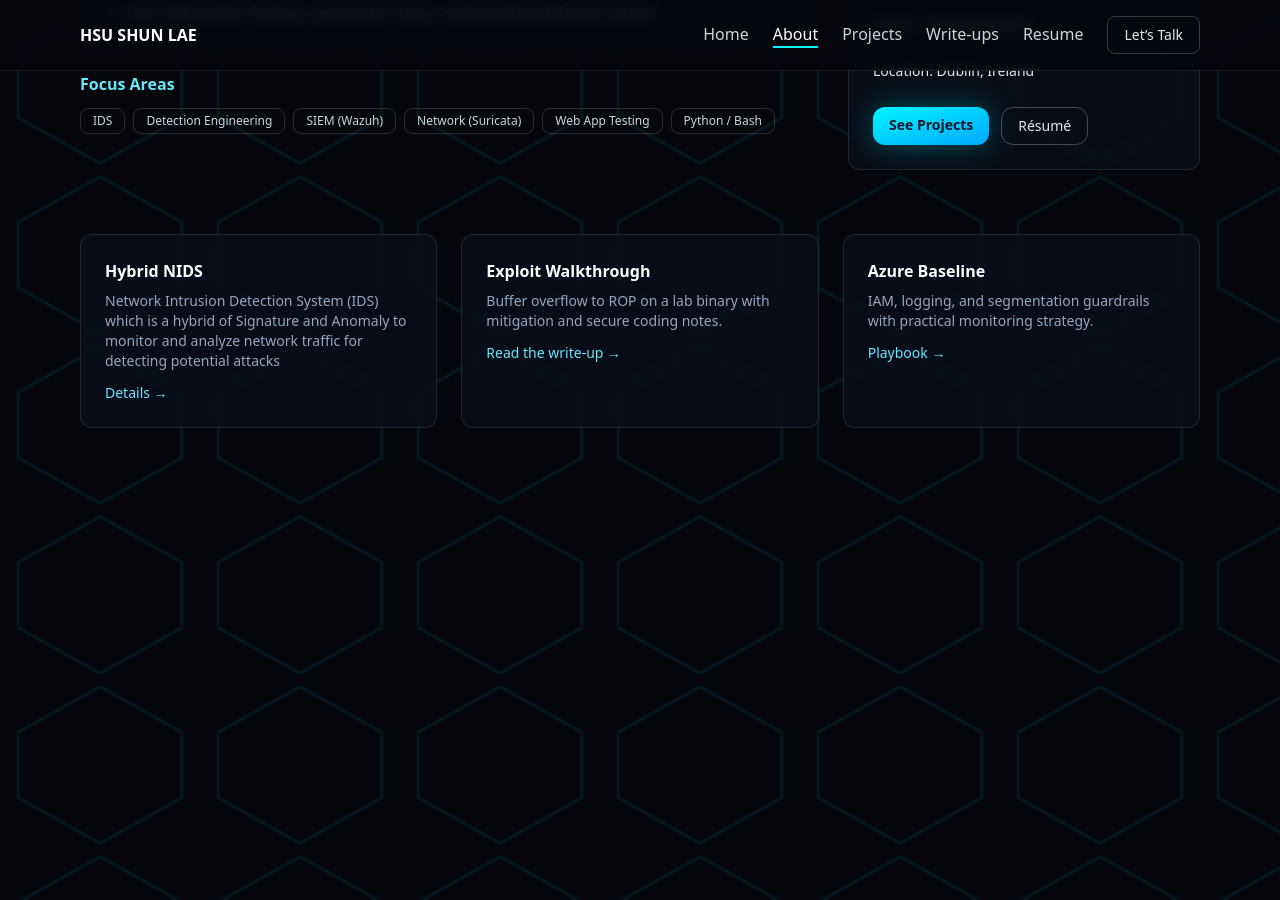
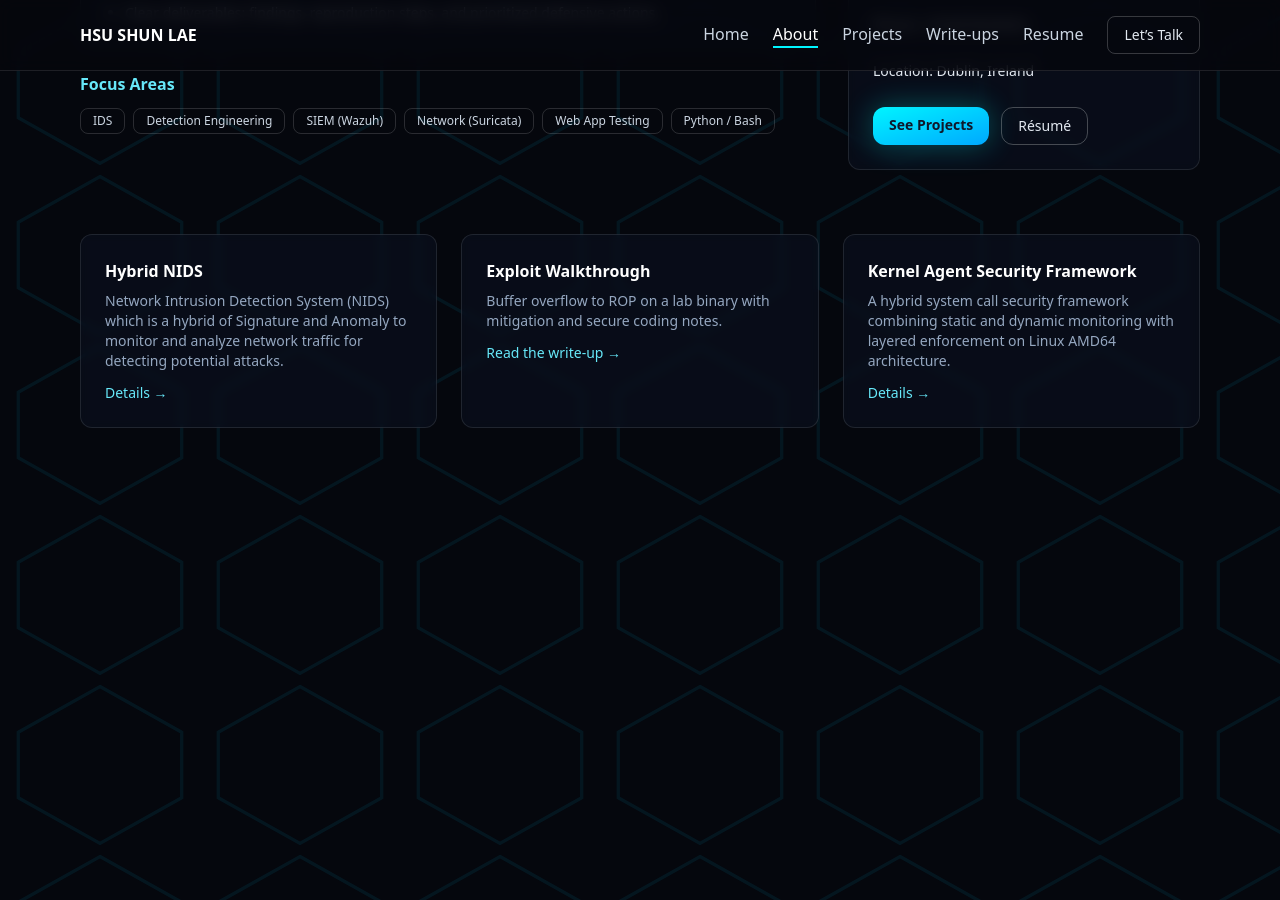
Before and after one commit to HsuShunLae/HsuShunLae.github.io, a Jekyll site: the page built from index.md, in a window 1280 px wide and 900 px high, scrolled down 1369 px. Built offline with Jekyll 4.4.1, drawn with Linux system fonts in a browser that asks for light colours; nearby versions of some CDN libraries.

Commit message:
Update about-section.html

```diff
--- a/_includes/about-section.html
+++ b/_includes/about-section.html
@@ -80,7 +80,7 @@
       <div class="rounded-xl border border-white/10 bg-panel/60 backdrop-blur-sm p-6">
         <h4 class="mb-2 font-semibold text-white">Hybrid NIDS</h4>
         <p class="text-mute text-sm mb-3">
-          Network Intrusion Detection System (IDS) which is a hybrid of Signature and Anomaly to monitor and analyze network traffic for detecting potential attacks
+          Network Intrusion Detection System (NIDS) which is a hybrid of Signature and Anomaly to monitor and analyze network traffic for detecting potential attacks.
         </p>
         <a href="https://github.com/HsuShunLae/IDS" class="text-cyan-300 hover:underline text-sm">
           Details →
@@ -98,12 +98,12 @@
       </div>
 
       <div class="rounded-xl border border-white/10 bg-panel/60 backdrop-blur-sm p-6">
-        <h4 class="mb-2 font-semibold text-white">Azure Baseline</h4>
+        <h4 class="mb-2 font-semibold text-white">Kernel Agent Security Framework</h4>
         <p class="text-mute text-sm mb-3">
-          IAM, logging, and segmentation guardrails with practical monitoring strategy.
+           A hybrid system call security framework combining static and dynamic monitoring with layered enforcement on Linux AMD64 architecture.
         </p>
         <a href="#projects" class="text-cyan-300 hover:underline text-sm">
-          Playbook →
+          Details →
         </a>
       </div>
 
```
